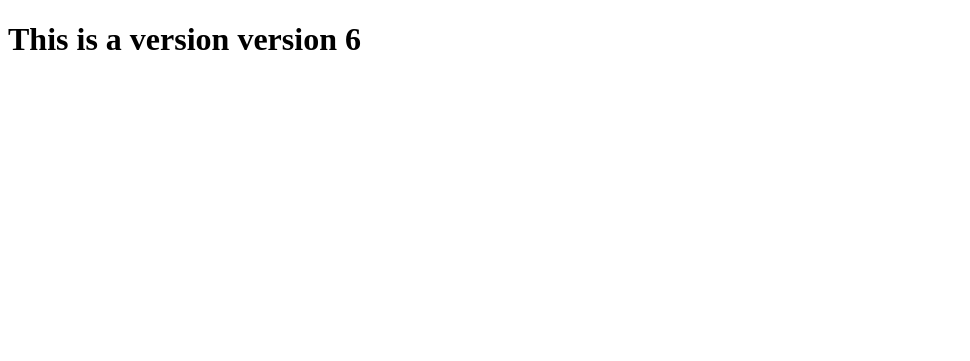
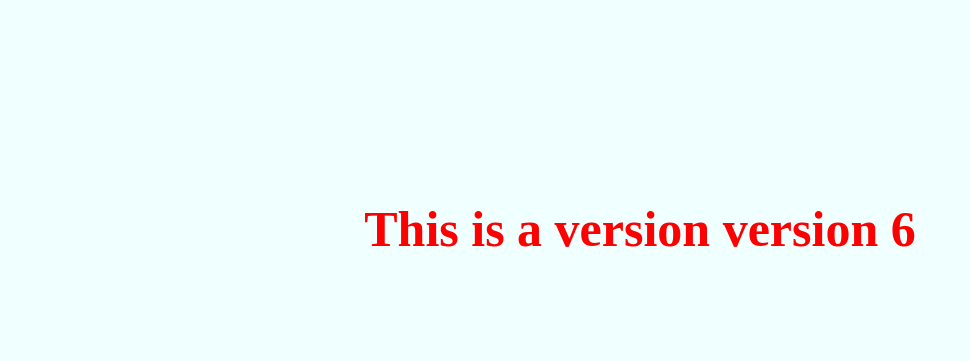
Before and after one commit to krishnendra23/myrepo, a plain HTML site: page index.html in a window 1280 px wide. Shown: the whole page, without its empty margins (0-970 px from the left). Drawn offline with Linux system fonts and the light colour scheme.

Commit message:
added design for website

```diff
--- a/index.html
+++ b/index.html
@@ -4,6 +4,7 @@
     <meta charset="UTF-8">
     <meta name="viewport" content="width=device-width, initial-scale=1.0">
     <title>Document</title>
+    <link rel="stylesheet" href="style.css">
 </head>
 <body>
     <h1>This is a version version 6</h1>
--- /dev/null
+++ b/style.css
@@ -0,0 +1,11 @@
+h1{
+    text-align: center;
+    font-size: 50px;
+    margin: 100px;
+    padding: 100px;
+    color: red;
+}
+
+body{
+    background-color: azure;
+}
```
